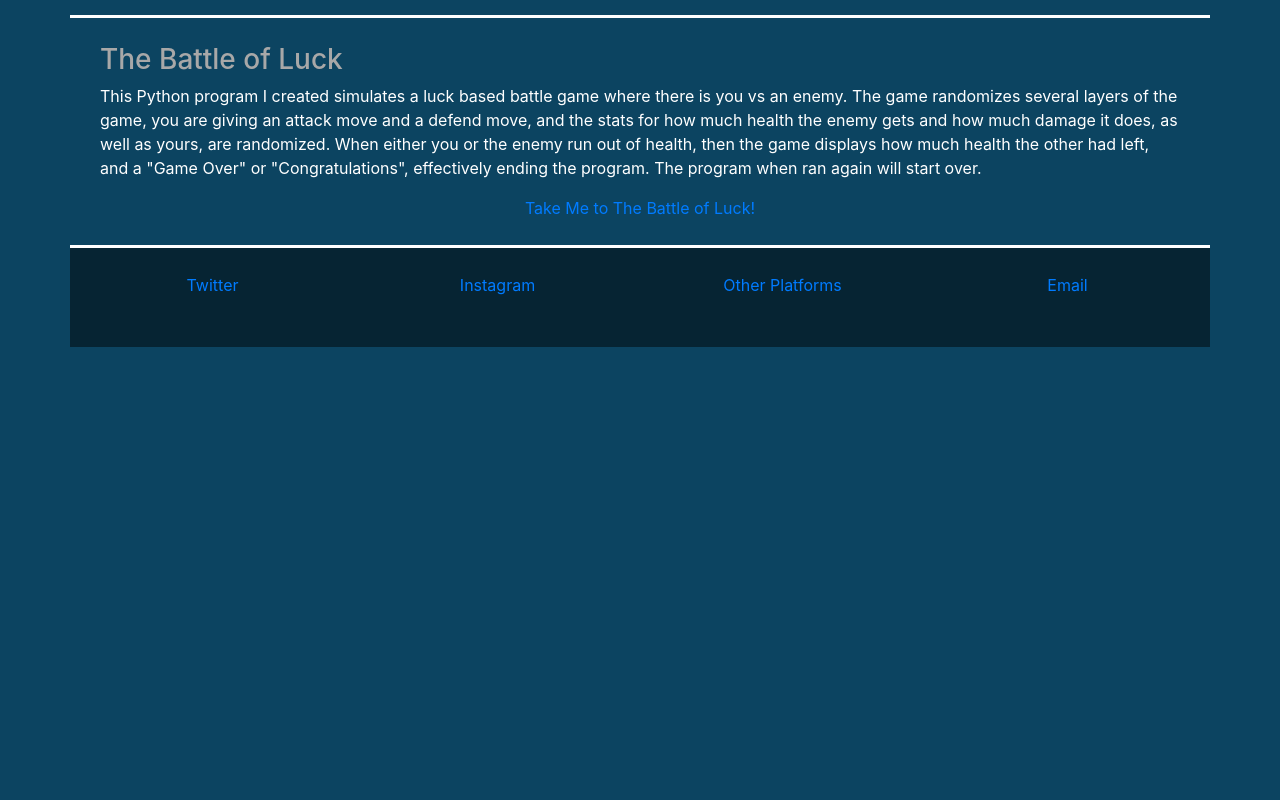
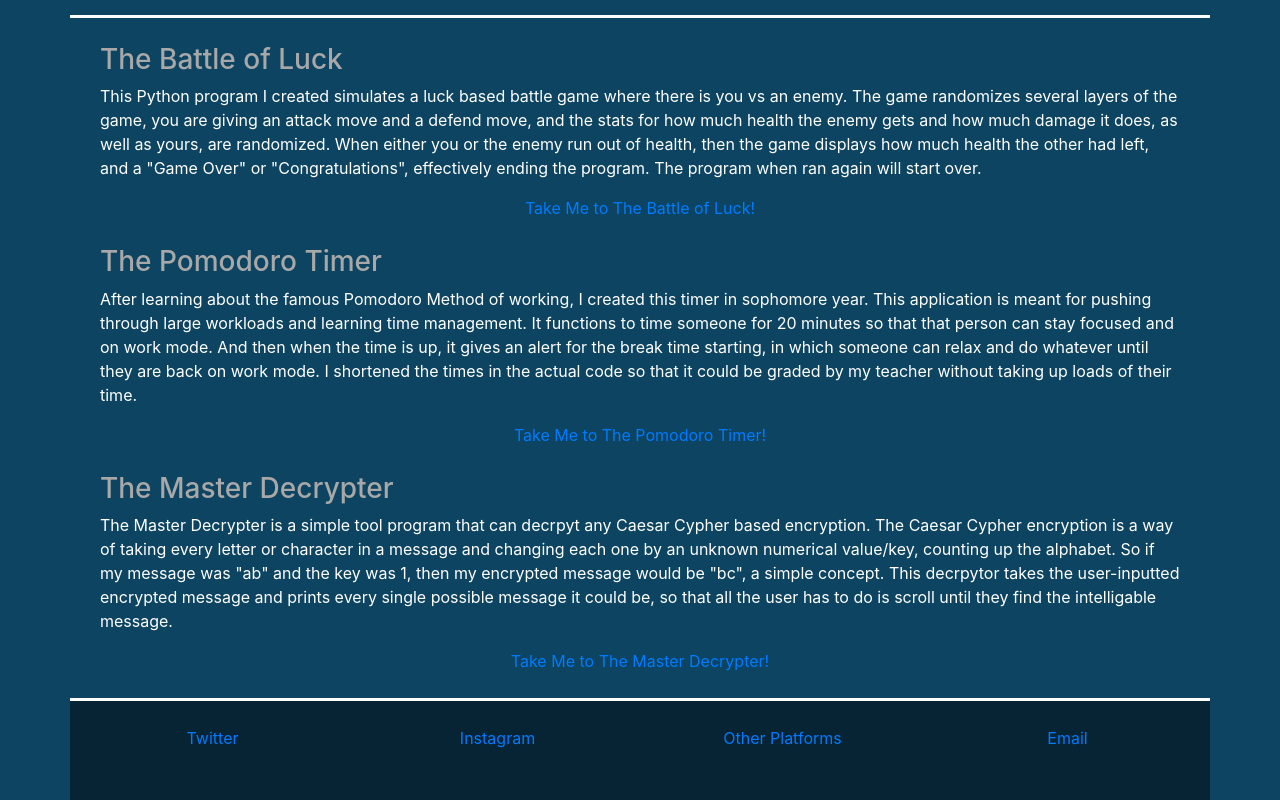
Before and after one commit to GarntMangutter/Portfolio-Website, a plain HTML site: page workspage.html in a window 1280 px wide. Shown: the part 508-1308 px from the top of the page. Before the commit the page ends 855 px from the top, so only its background shows below. Drawn offline with nearby package versions, Linux system fonts and the light colour scheme.

Commit message:
Adding More Coding Programs for Works Page

```diff
--- a/workspage.html
+++ b/workspage.html
@@ -54,8 +54,22 @@
     </div>
 
     <h3 id="codetitle">The Battle of Luck</h3>
+
     <p id="codedescription">This Python program I created simulates a luck based battle game where there is you vs an enemy. The game randomizes several layers of the game, you are giving an attack move and a defend move, and the stats for how much health the enemy gets and how much damage it does, as well as yours, are randomized. When either you or the enemy run out of health, then the game displays how much health the other had left, and a "Game Over" or "Congratulations", effectively ending the program. The program when ran again will start over.</p>
+
     <a href="https://repl.it/@GuacGrant/AP-Create-Task-Battle-Game"><div class="container" id="basiclink">Take Me to The Battle of Luck!</div></a>
+
+    <h3 id="codetitle">The Pomodoro Timer</h3>
+
+    <p id="codedescription">After learning about the famous Pomodoro Method of working, I created this timer in sophomore year. This application is meant for pushing through large workloads and learning time management. It functions to time someone for 20 minutes so that that person can stay focused and on work mode. And then when the time is up, it gives an alert for the break time starting, in which someone can relax and do whatever until they are back on work mode. I shortened the times in the actual code so that it could be graded by my teacher without taking up loads of their time.</p>
+
+    <a href="https://repl.it/@GuacGrant/Pomodoro-Timer"><div class="container" id="basiclink">Take Me to The Pomodoro Timer!</div></a>
+
+    <h3 id="codetitle">The Master Decrypter</h3>
+
+    <p id="codedescription">The Master Decrypter is a simple tool program that can decrpyt any Caesar Cypher based encryption. The Caesar Cypher encryption is a way of taking every letter or character in a message and changing each one by an unknown numerical value/key, counting up the alphabet. So if my message was "ab" and the key was 1, then my encrypted message would be "bc", a simple concept. This decrpytor takes the user-inputted encrypted message and prints every single possible message it could be, so that all the user has to do is scroll until they find the intelligable message.</p>
+
+    <a href="https://repl.it/@GuacGrant/MASTOR-ENCRYPTOR"><div class="container" id="basiclink">Take Me to The Master Decrypter!</div></a>
 
     <div class="container" id="slickborder">
     </div>
```
